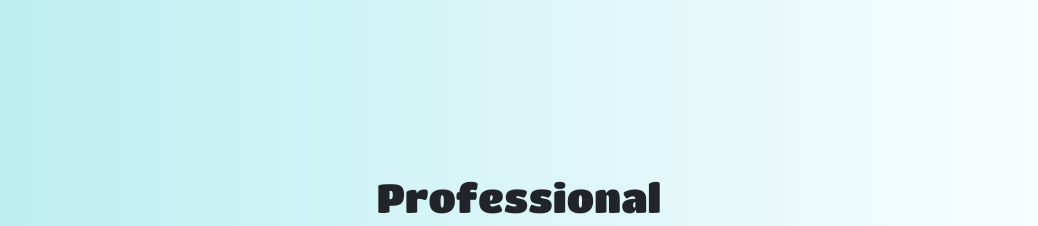
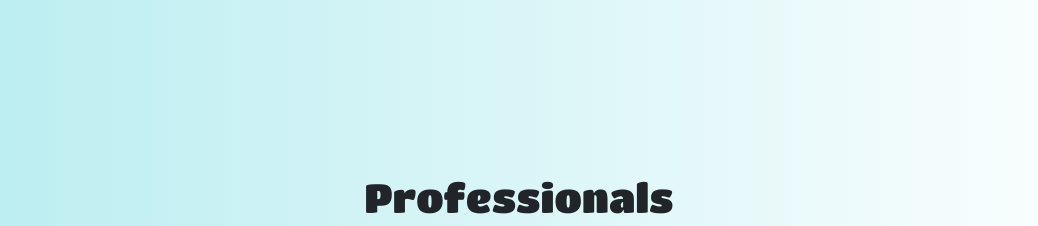
Before and after one commit to quintolito/quintolito.github.io, a plain HTML site: page index.html in a window 1280 px wide. Shown: the part 993-1219 px from the top of the page, without its empty margins (121-1159 px from the left). Drawn offline with nearby package versions, Linux system fonts and the light colour scheme; a web font is replaced by a local one.

Commit message:
profesionals

```diff
--- a/index.html
+++ b/index.html
@@ -324,7 +324,7 @@
 
             <!-- Professional -->
             <div class="seccio mt-5 pb-5">
-                <h2 class="titol text_titol" id="titol_entorns">Professional</h2>
+                <h2 class="titol text_titol" id="titol_entorns">Professionals</h2>
                 <div class="row text-center">
                     <div class="col sm-6">
                         <img class="imatge_intern" src="images/Estudis/vendrell.svg" alt="">
```
